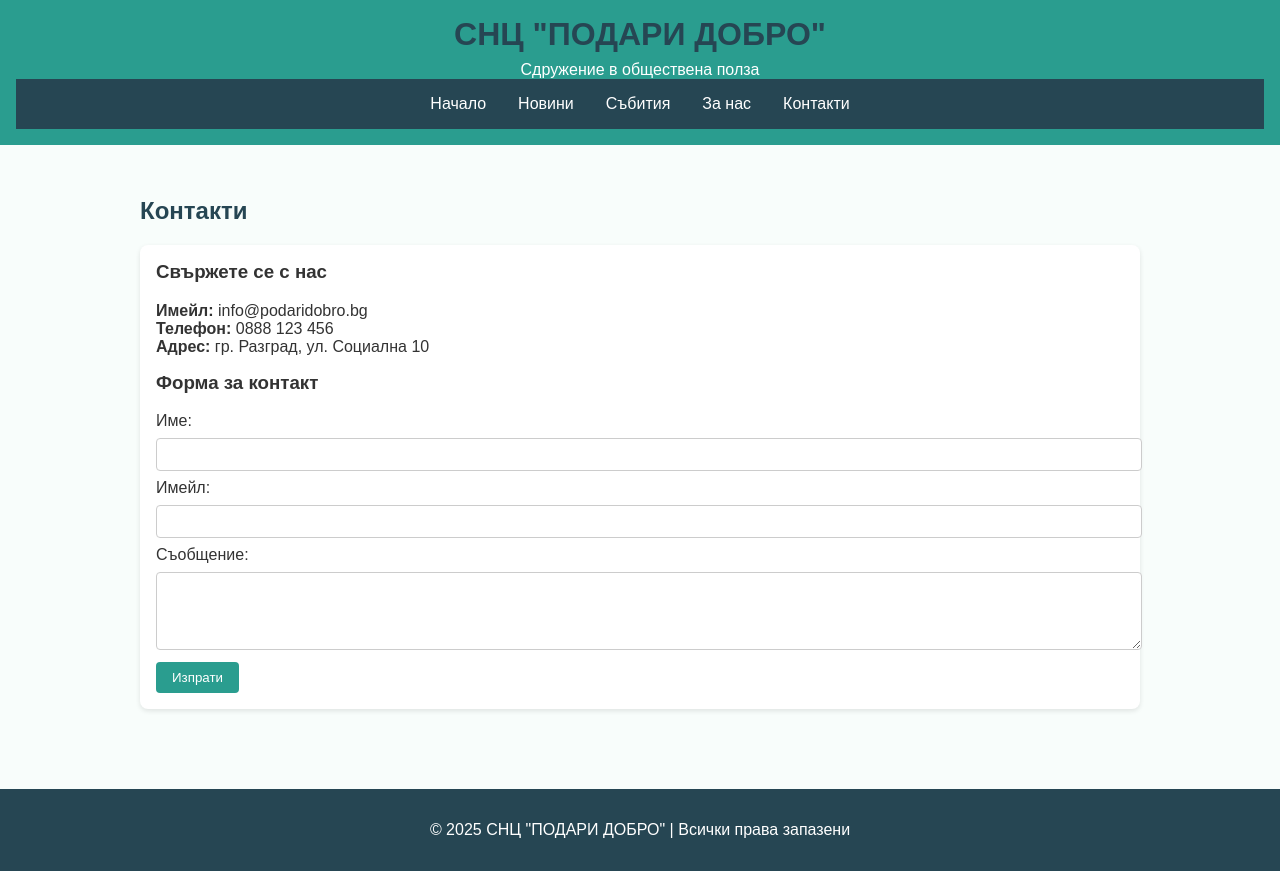
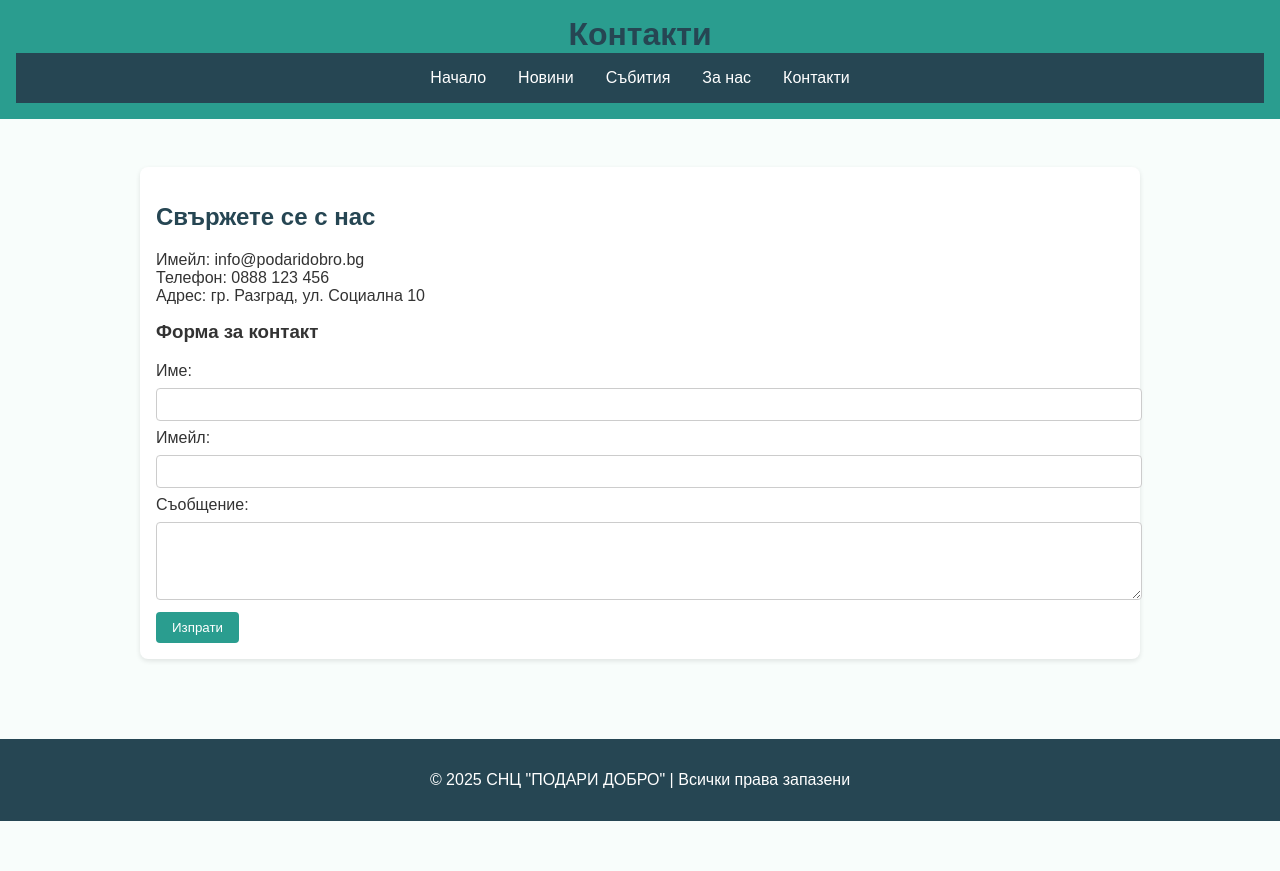
Before and after one commit to AntoanSarafski/podari-dobro, a plain HTML site: page contacts.html in a window 1280 px wide. After the commit the page ends 821 px from the top, so only its background shows below. Drawn offline with Linux system fonts and the light colour scheme.

Commit message:
Update contacts.html

```diff
--- a/contacts.html
+++ b/contacts.html
@@ -1,25 +1,28 @@
-<!-- contacts.html --><!DOCTYPE html><html lang="bg">
+<!-- contacts.html -->
+<!DOCTYPE html>
+<html lang="bg">
 <head>
   <meta charset="UTF-8">
   <meta name="viewport" content="width=device-width, initial-scale=1.0">
   <title>Контакти - СНЦ "ПОДАРИ ДОБРО"</title>
   <link rel="stylesheet" href="style.css">
-<script>
-window.addEventListener('DOMContentLoaded', () => {
-  fetch('header.html').then(res => res.text()).then(data => document.getElementById('header').innerHTML = data);
-  fetch('footer.html').then(res => res.text()).then(data => document.getElementById('footer').innerHTML = data);
-});
-</script>
 </head>
 <body>
-<div id="header"></div>
+<header>
+  <h1>Контакти</h1>
+  <nav>
+    <a href="index.html">Начало</a>
+    <a href="news.html">Новини</a>
+    <a href="events.html">Събития</a>
+    <a href="about.html">За нас</a>
+    <a href="contacts.html">Контакти</a>
+  </nav>
+</header>
 <div class="container">
-  <h2>Контакти</h2>
   <div class="card">
-    <h3>Свържете се с нас</h3>
-    <p><strong>Имейл:</strong> info@podaridobro.bg<br>
-       <strong>Телефон:</strong> 0888 123 456<br>
-       <strong>Адрес:</strong> гр. Разград, ул. Социална 10</p><h3>Форма за контакт</h3>
+    <h2>Свържете се с нас</h2>
+    <p>Имейл: info@podaridobro.bg<br>Телефон: 0888 123 456<br>Адрес: гр. Разград, ул. Социална 10</p>
+    <h3>Форма за контакт</h3>
     <form>
       <label for="name">Име:</label><br>
       <input type="text" id="name" name="name" required><br>
@@ -29,9 +32,10 @@ window.addEventListener('DOMContentLoaded', () => {
       <textarea id="message" name="message" rows="4" required></textarea><br>
       <button type="submit">Изпрати</button>
     </form>
-
   </div>
 </div>
-<div id="footer"></div>
+<footer>
+  <p>© 2025 СНЦ "ПОДАРИ ДОБРО" | Всички права запазени</p>
+</footer>
 </body>
 </html>
```
Lines whose indentation alone changed are shown as unchanged.
